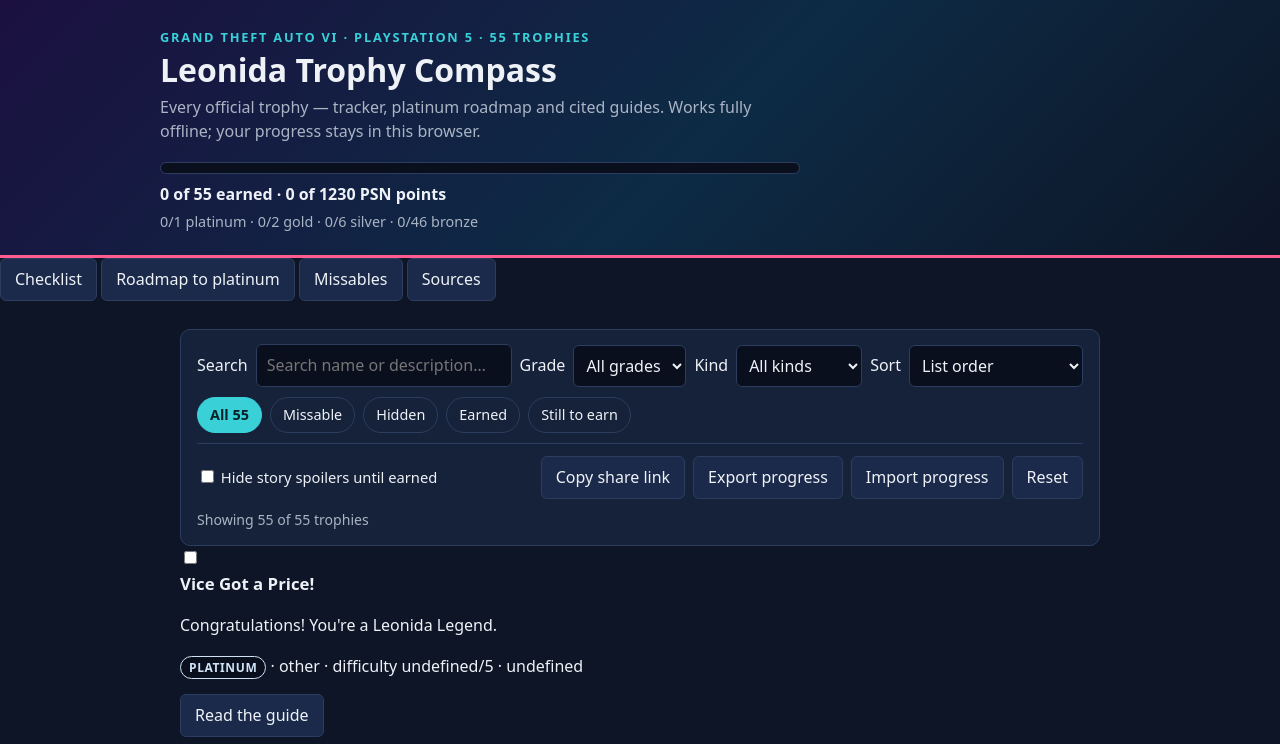
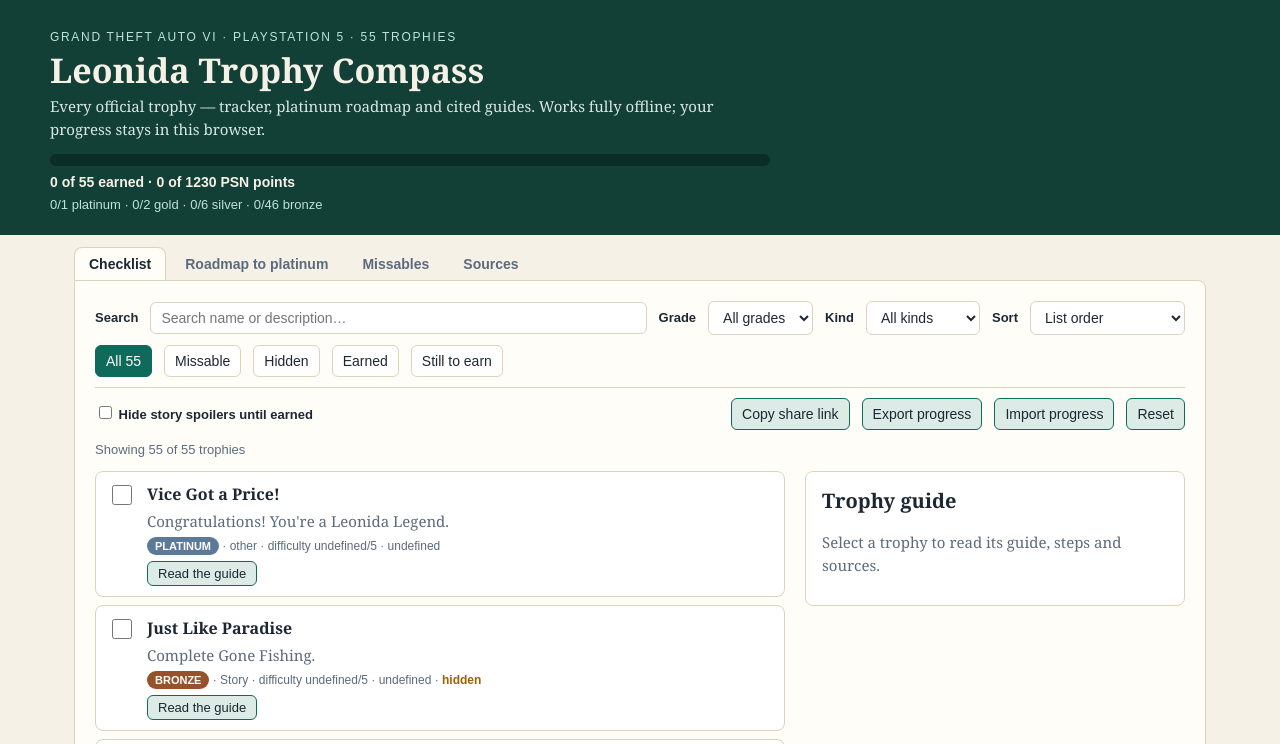
Before and after one commit to bongekanjing/gta6-trophy-guide-01, a plain HTML site: page app/index.html in a window 1280 px wide. Shown: the top 744 px of the page. Drawn offline with Linux system fonts and the light colour scheme.

Commit message:
Leonida Trophy Compass: app/style.css

```diff
--- a/app/style.css
+++ b/app/style.css
@@ -1,245 +1,114 @@
-/* Leonida Trophy Guide — original look: deep night blue, neon pink and cyan.
-   No images, no web fonts, no network references. */
-
+/* Leonida Trophy Compass — a light paper look. No images, no web fonts, no network. */
 :root {
-  --ink: #eef2f7;
-  --ink-dim: #aab4c4;
-  --page: #0d1526;
-  --panel: #16213a;
-  --panel-2: #1b2a4a;
-  --line: #2c3d5f;
-  --pink: #ff5d8f;
-  --cyan: #39d0d8;
-  --amber: #ffb454;
-  --green: #58d68d;
-  --platinum: #cfe3f5;
-  --gold: #ffd75e;
-  --silver: #c9d4de;
-  --bronze: #e09a6c;
-  --radius: 10px;
+  --ink: #1d2733;
+  --ink-dim: #5b6b7d;
+  --page: #f6f1e7;
+  --panel: #fffdf7;
+  --line: #ddd3bd;
+  --accent: #0e6b5c;
+  --accent-soft: #dcebe6;
+  --amber: #9a6200;
+  --red: #a33327;
+  --platinum: #5b7a99;
+  --gold: #8a6d00;
+  --silver: #5f6f7d;
+  --bronze: #96522a;
+  --radius: 8px;
 }
-
 * { box-sizing: border-box; }
-
 body {
   margin: 0;
   background: var(--page);
   color: var(--ink);
-  font-family: system-ui, -apple-system, "Segoe UI", Roboto, Helvetica, Arial, sans-serif;
-  line-height: 1.55;
+  font-family: Georgia, 'Times New Roman', serif;
+  font-size: 15px;
+  line-height: 1.5;
 }
-
-a { color: var(--cyan); }
-a:visited { color: #8fd8dc; }
-
-.site-header {
-  background: linear-gradient(135deg, #1b1040 0%, #0d2b45 55%, #0d1526 100%);
-  border-bottom: 3px solid var(--pink);
-  padding: 28px 20px 22px;
+.site-header { background: #123f36; color: #f6f1e7; padding: 28px 24px 20px; }
+.header-inner { max-width: 1180px; margin: 0 auto; }
+.eyebrow { margin: 0 0 6px; font-family: Arial, sans-serif; font-size: 12px; letter-spacing: 0.14em; text-transform: uppercase; color: #bfe3d8; }
+h1 { margin: 0 0 6px; font-size: 34px; line-height: 1.1; }
+.subtitle { margin: 0 0 14px; max-width: 720px; color: #d8e8e0; }
+.progress-wrap { max-width: 720px; }
+.progress-bar { height: 12px; background: #0a2e27; border-radius: 6px; overflow: hidden; }
+.progress-fill { height: 100%; width: 0; background: #ffb454; }
+.progress-text { margin: 6px 0 2px; font-family: Arial, sans-serif; font-size: 14px; font-weight: bold; }
+.grade-counts { margin: 0; font-family: Arial, sans-serif; font-size: 13px; color: #bfe3d8; }
+.tabs { display: flex; gap: 4px; max-width: 1180px; margin: 0 auto; padding: 12px 24px 0; }
+.tab {
+  font-family: Arial, sans-serif; font-size: 14px; font-weight: bold;
+  background: transparent; border: 1px solid transparent; border-bottom: none;
+  border-radius: var(--radius) var(--radius) 0 0; padding: 8px 14px; cursor: pointer; color: var(--ink-dim);
 }
-
-.header-inner { max-width: 960px; margin: 0 auto; }
-
-.eyebrow {
-  margin: 0 0 4px;
-  color: var(--cyan);
-  font-size: 0.8rem;
-  font-weight: 700;
-  letter-spacing: 0.14em;
-  text-transform: uppercase;
+.tab.is-active { background: var(--panel); border-color: var(--line); color: var(--ink); }
+main { max-width: 1180px; margin: 0 auto; padding: 0 24px 32px; }
+.view { background: var(--panel); border: 1px solid var(--line); border-radius: 0 var(--radius) var(--radius) var(--radius); padding: 20px; }
+.view h2 { margin-top: 0; font-size: 24px; }
+.view h3 { margin-bottom: 4px; }
+.toolbar-row { display: flex; flex-wrap: wrap; gap: 8px 12px; align-items: center; margin-bottom: 10px; }
+.toolbar-row label { font-family: Arial, sans-serif; font-size: 13px; font-weight: bold; }
+.toolbar-row input[type="search"] { flex: 1 1 220px; min-width: 180px; }
+input[type="search"], select, button {
+  font-family: Arial, sans-serif; font-size: 14px; padding: 7px 10px;
+  border: 1px solid var(--line); border-radius: 6px; background: #fff; color: var(--ink);
 }
-
-.site-header h1 {
-  margin: 0 0 6px;
-  font-size: 2rem;
-  line-height: 1.15;
+button { cursor: pointer; background: var(--accent-soft); border-color: var(--accent); }
+button:hover { background: #c8e0d8; }
+.chip { background: #fff; border-color: var(--line); }
+.chip.is-active { background: var(--accent); color: #fff; border-color: var(--accent); }
+.tools-row { border-top: 1px solid var(--line); padding-top: 10px; }
+.tools-spacer { flex: 1; }
+.spoiler-toggle { font-family: Arial, sans-serif; font-size: 13px; }
+.result-count { font-family: Arial, sans-serif; font-size: 13px; color: var(--ink-dim); margin: 4px 0 12px; }
+.checklist-layout { display: grid; grid-template-columns: minmax(0, 1fr) 380px; gap: 20px; align-items: start; }
+.trophy-list { display: flex; flex-direction: column; gap: 8px; }
+.trophy-card {
+  display: flex; gap: 12px; align-items: flex-start;
+  border: 1px solid var(--line); border-radius: var(--radius); padding: 10px 12px; background: #fff;
 }
-
-.subtitle { margin: 0 0 18px; color: var(--ink-dim); max-width: 640px; }
-
-.progress-wrap { max-width: 640px; }
-
-.progress-bar {
-  height: 12px;
-  background: #0a0f1e;
-  border: 1px solid var(--line);
-  border-radius: 999px;
-  overflow: hidden;
+.trophy-card.is-earned { background: #eef7f0; }
+.trophy-card input[type="checkbox"] { width: 20px; height: 20px; margin-top: 3px; flex: none; accent-color: var(--accent); }
+.trophy-main { min-width: 0; }
+.trophy-name { margin: 0 0 2px; font-size: 16px; }
+.trophy-desc { margin: 0 0 4px; color: var(--ink-dim); }
+.trophy-meta { margin: 0 0 6px; font-family: Arial, sans-serif; font-size: 12px; color: var(--ink-dim); }
+.grade-badge {
+  display: inline-block; padding: 1px 8px; border-radius: 10px;
+  font-size: 11px; font-weight: bold; text-transform: uppercase; color: #fff; background: var(--bronze);
 }
-
-.progress-fill {
-  height: 100%;
-  width: 0;
-  background: linear-gradient(90deg, var(--pink), var(--amber));
-  transition: width 0.3s ease;
+.grade-platinum { background: var(--platinum); }
+.grade-gold { background: var(--gold); }
+.grade-silver { background: var(--silver); }
+.grade-bronze { background: var(--bronze); }
+.missable-flag { color: var(--red); font-weight: bold; }
+.hidden-flag { color: var(--amber); font-weight: bold; }
+.guide-button { padding: 4px 10px; font-size: 13px; }
+.detail {
+  position: sticky; top: 12px;
+  border: 1px solid var(--line); border-radius: var(--radius);
+  background: #fff; padding: 14px 16px;
 }
-
-.progress-text { margin: 8px 0 4px; font-weight: 600; }
-.grade-counts { margin: 0; color: var(--ink-dim); font-size: 0.9rem; }
-
-main { max-width: 960px; margin: 0 auto; padding: 0 20px 40px; }
-
-section { margin-top: 28px; }
-
-h2 { font-size: 1.35rem; margin: 0 0 10px; }
-h3 { margin: 0 0 4px; font-size: 1.05rem; }
-
-.roadmap { background: var(--panel); border: 1px solid var(--line); border-radius: var(--radius); padding: 18px 20px; }
-.roadmap-intro { color: var(--ink-dim); margin-top: 0; }
-.roadmap-steps { margin: 0; padding-left: 22px; }
+.detail h2 { margin: 0 0 8px; font-size: 20px; }
+.detail h3 { margin: 0 0 4px; font-size: 18px; }
+.detail h4 { margin: 12px 0 4px; font-family: Arial, sans-serif; font-size: 13px; text-transform: uppercase; letter-spacing: 0.06em; }
+.detail-desc { color: var(--ink-dim); margin: 0 0 6px; }
+.detail-meta { font-family: Arial, sans-serif; font-size: 12px; color: var(--ink-dim); margin: 0 0 8px; }
+.detail-missable { background: #fbe9e7; border-left: 4px solid var(--red); padding: 8px 10px; font-size: 14px; }
+.detail-guide { margin: 0 0 6px; }
+.detail-steps, .detail-sources { margin: 0; padding-left: 20px; font-size: 14px; }
+.detail-sources { list-style: disc; }
+.detail-empty { color: var(--ink-dim); }
+.roadmap-steps { padding-left: 22px; }
 .roadmap-steps li { margin-bottom: 14px; }
-.roadmap-steps p { margin: 2px 0; }
-.step-sources, .roadmap-sources { color: var(--ink-dim); font-size: 0.85rem; }
-
-.missable-banner {
-  background: #3a2408;
-  border: 1px solid var(--amber);
-  border-left: 6px solid var(--amber);
-  border-radius: var(--radius);
-  padding: 16px 20px;
+.roadmap-intro { font-size: 16px; }
+.roadmap-sources { font-family: Arial, sans-serif; font-size: 13px; color: var(--ink-dim); }
+.missable-banner { background: #fbe9e7; border: 1px solid #e8b4ae; border-left: 5px solid var(--red); border-radius: var(--radius); padding: 12px 16px; margin-bottom: 16px; }
+.source-list li, #watch-list li, #unconfirmed-list li { margin-bottom: 8px; }
+.about { margin-top: 24px; color: var(--ink-dim); font-size: 14px; }
+.fine-print { font-size: 12px; }
+.site-footer { max-width: 1180px; margin: 0 auto; padding: 0 24px 24px; font-family: Arial, sans-serif; font-size: 13px; color: var(--ink-dim); }
+.loading { color: var(--ink-dim); }
+@media (max-width: 900px) {
+  .checklist-layout { grid-template-columns: 1fr; }
+  .detail { position: static; }
 }
-.missable-banner p { margin: 4px 0 0; }
-
-.toolbar { background: var(--panel); border: 1px solid var(--line); border-radius: var(--radius); padding: 14px 16px; }
-.toolbar-row { display: flex; flex-wrap: wrap; gap: 8px; align-items: center; margin-bottom: 10px; }
-.toolbar-row:last-child { margin-bottom: 0; }
-
-.search-label, .select-label { font-size: 0.85rem; color: var(--ink-dim); }
-#search-input {
-  flex: 1 1 220px;
-  padding: 8px 10px;
-  border: 1px solid var(--line);
-  border-radius: 6px;
-  background: #0a0f1e;
-  color: var(--ink);
-  font: inherit;
-}
-select {
-  padding: 8px;
-  border: 1px solid var(--line);
-  border-radius: 6px;
-  background: #0a0f1e;
-  color: var(--ink);
-  font: inherit;
-}
-
-.chip {
-  padding: 6px 12px;
-  border: 1px solid var(--line);
-  border-radius: 999px;
-  background: transparent;
-  color: var(--ink);
-  font: inherit;
-  font-size: 0.9rem;
-  cursor: pointer;
-}
-.chip:hover { border-color: var(--cyan); }
-.chip.is-active { background: var(--cyan); border-color: var(--cyan); color: #08222a; font-weight: 700; }
-
-.tools-row { border-top: 1px solid var(--line); padding-top: 12px; }
-.tools-spacer { flex: 1; }
-.spoiler-toggle { font-size: 0.92rem; cursor: pointer; }
-
-button {
-  padding: 8px 14px;
-  border: 1px solid var(--line);
-  border-radius: 6px;
-  background: var(--panel-2);
-  color: var(--ink);
-  font: inherit;
-  cursor: pointer;
-}
-button:hover { border-color: var(--cyan); }
-
-.result-count { margin: 10px 0 0; color: var(--ink-dim); font-size: 0.88rem; }
-
-.trophy-list { display: flex; flex-direction: column; gap: 10px; }
-
-.trophy-row {
-  display: flex;
-  gap: 12px;
-  align-items: flex-start;
-  background: var(--panel);
-  border: 1px solid var(--line);
-  border-radius: var(--radius);
-  padding: 12px 14px;
-  cursor: pointer;
-}
-.trophy-row:hover { border-color: var(--cyan); }
-.trophy-row.is-earned { border-color: var(--green); }
-.trophy-row.is-earned .trophy-text h3 { text-decoration: line-through; text-decoration-thickness: 1px; }
-
-.trophy-row input[type="checkbox"] {
-  width: 20px;
-  height: 20px;
-  margin-top: 3px;
-  accent-color: var(--green);
-  cursor: pointer;
-  flex: none;
-}
-
-.grade-badge {
-  flex: none;
-  margin-top: 2px;
-  padding: 2px 8px;
-  border-radius: 999px;
-  font-size: 0.75rem;
-  font-weight: 700;
-  text-transform: uppercase;
-  letter-spacing: 0.05em;
-  background: #0a0f1e;
-  border: 1px solid var(--line);
-}
-.grade-platinum { color: var(--platinum); border-color: var(--platinum); }
-.grade-gold { color: var(--gold); border-color: var(--gold); }
-.grade-silver { color: var(--silver); border-color: var(--silver); }
-.grade-bronze { color: var(--bronze); border-color: var(--bronze); }
-
-.trophy-text { min-width: 0; }
-.trophy-text h3 { overflow-wrap: anywhere; }
-.trophy-text p { margin: 0 0 4px; }
-.trophy-text .trophy-meta { margin: 0; color: var(--ink-dim); font-size: 0.82rem; }
-.spoiler-name { color: var(--ink-dim); font-style: italic; }
-
-.empty-note, .loading {
-  background: var(--panel);
-  border: 1px dashed var(--line);
-  border-radius: var(--radius);
-  padding: 18px;
-  color: var(--ink-dim);
-}
-
-.detail {
-  background: var(--panel);
-  border: 1px solid var(--pink);
-  border-radius: var(--radius);
-  padding: 18px 20px;
-}
-.detail-body h3 { font-size: 1.2rem; }
-.detail-desc { color: var(--ink-dim); }
-.detail-missable {
-  background: #3a2408;
-  border: 1px solid var(--amber);
-  border-radius: 6px;
-  padding: 8px 12px;
-}
-.detail-guide { font-size: 1.02rem; }
-.detail-sources-title { font-weight: 700; margin-bottom: 2px; }
-.detail-sources { margin: 0 0 14px; padding-left: 20px; }
-.detail-sources li { margin-bottom: 2px; }
-
-.about { color: var(--ink-dim); font-size: 0.92rem; }
-.fine-print { font-size: 0.82rem; }
-
-.site-footer {
-  border-top: 1px solid var(--line);
-  padding: 18px 20px 28px;
-  color: var(--ink-dim);
-  font-size: 0.88rem;
-  text-align: center;
-}
-
-@media (max-width: 640px) {
-  .site-header h1 { font-size: 1.6rem; }
-  .trophy-row { flex-wrap: wrap; }
-}
```
